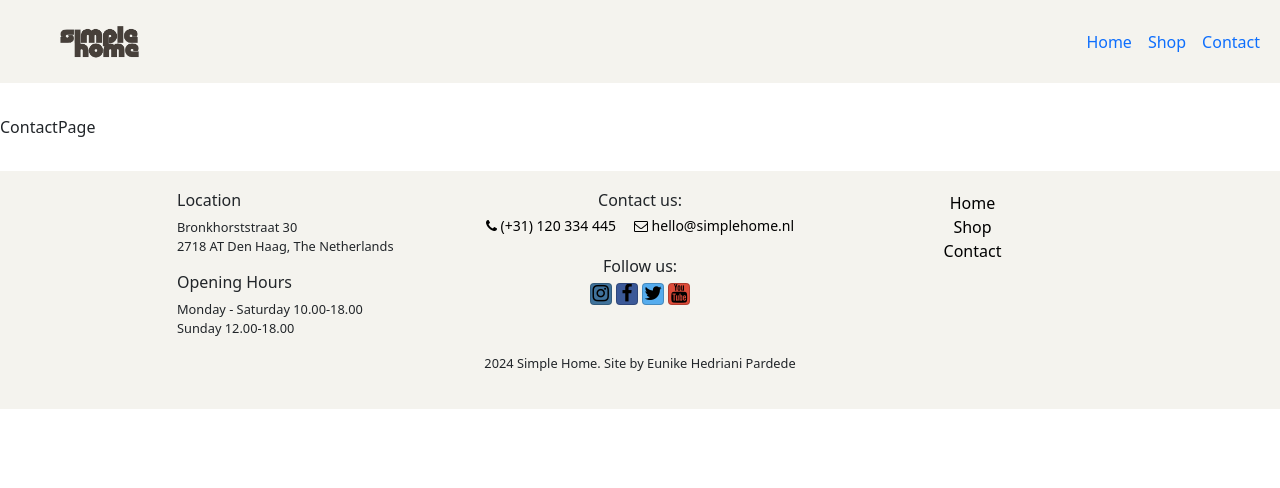
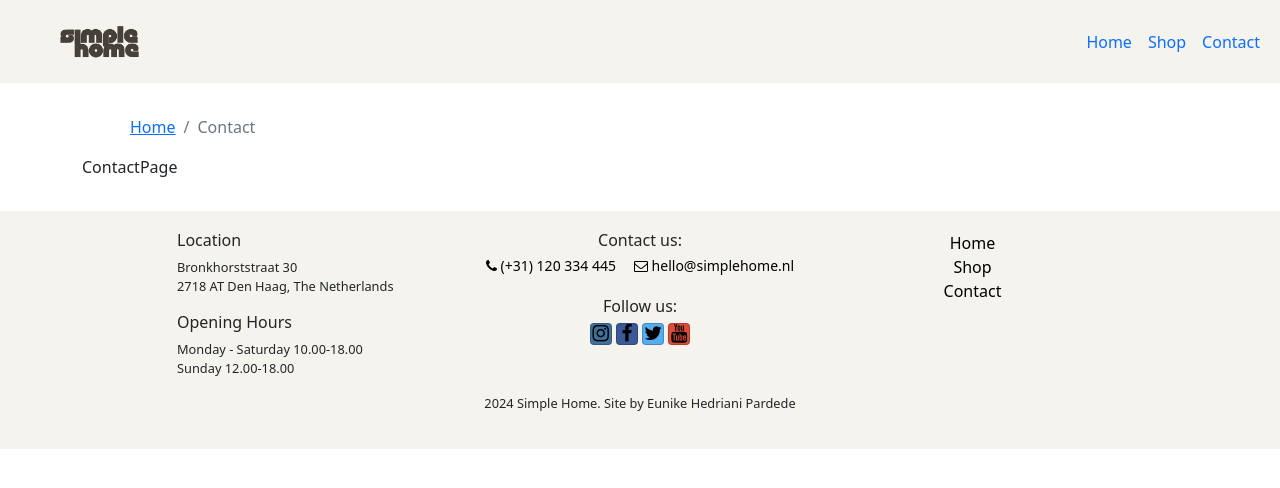
Before and after one commit to eunikehp/SimpleHome-react, a React (Create React App) app: page /contact in a window 1280 px wide. Shown: the top 488 px of the page. Built offline with nearby package versions, Linux system fonts and the light colour scheme.

Commit message:
Breadcrumb

```diff
--- a/src/components/SubHeader.js
+++ b/src/components/SubHeader.js
@@ -5,7 +5,7 @@ import { Link } from 'react-router-dom';
 const SubHeader = ({ current, detail }) => {
     return (
         <Row>
-            <Col>
+            <Col className='ms-5'>
                 <Breadcrumb>
                     <BreadcrumbItem>
                         <Link to='/'>Home</Link>
@@ -17,8 +17,8 @@ const SubHeader = ({ current, detail }) => {
                     )}
                     <BreadcrumbItem active>{current}</BreadcrumbItem>
                 </Breadcrumb>
-                <h2>{current}</h2>
-                <hr/>
+                {/* <h2>{current}</h2>
+                <hr/> */}
             </Col>
         </Row>
     )
--- a/src/pages/ContactPage.js
+++ b/src/pages/ContactPage.js
@@ -1,5 +1,16 @@
+import { Container, Row } from 'reactstrap';
+import SubHeader from '../components/SubHeader';
+
 const ContactPage = () => {
-    return <div>ContactPage</div>;
+    return (
+        <Container>
+            <SubHeader current='Contact'/>
+            <Row>
+            <div>ContactPage</div>
+            </Row>
+        </Container>
+
+    )
 };
 
 export default ContactPage;
--- a/src/pages/HomePage.js
+++ b/src/pages/HomePage.js
@@ -4,7 +4,7 @@ import SubHeader from '../components/SubHeader';
 const HomePage = () => {
     return (
         <div>
-            <SubHeader/>
+            <SubHeader current='Home'/>
             <img
                 width='100%'
                 src={Cover}
--- a/src/pages/ProductDetailPage.js
+++ b/src/pages/ProductDetailPage.js
@@ -3,6 +3,7 @@ import { useParams } from 'react-router-dom';
 import { selectProductById } from '../features/products/productsSlice';
 import ProductDetail from '../features/products/ProductDetail';
 import ReviewsList from '../features/reviews/ReviewsList';
+import SubHeader from '../components/SubHeader';
 
 const ProductDetailPage = () => {
     const { productId } = useParams(); //useParams() will always parse URL parameters as strings.
@@ -10,6 +11,7 @@ const ProductDetailPage = () => {
 
     return (
         <Container>
+            <SubHeader current={selectedProduct.name} detail={true} />
             <Row>
                 <ProductDetail product={selectedProduct}/>
                 <ReviewsList productId={productId}/>
--- a/src/pages/ShopPage.js
+++ b/src/pages/ShopPage.js
@@ -1,22 +1,15 @@
-// import { useState } from 'react';
 import { Container, Row } from 'reactstrap';
 import ProductsList from '../features/products/ProductsList';
-// import ProductDetail from '../features/products/ProductDetail';
-// import { selectProductById } from '../features/products/productsSlice';
+import SubHeader from '../components/SubHeader';
 
 const ShopPage = () => {
-    // const [productId, setProductId] = useState(0);
-    // const selectedProduct = selectProductById(productId);
 
     return (
         <Container>
+            <SubHeader current='Shop'/>
             <Row >
-                {/* <ProductsList setProductId = {setProductId}/>  */}
                 <ProductsList />
             </Row>
-            {/* <Row>
-                <ProductDetail product={selectedProduct} />
-            </Row> */}
         </Container>
 
     );
```
